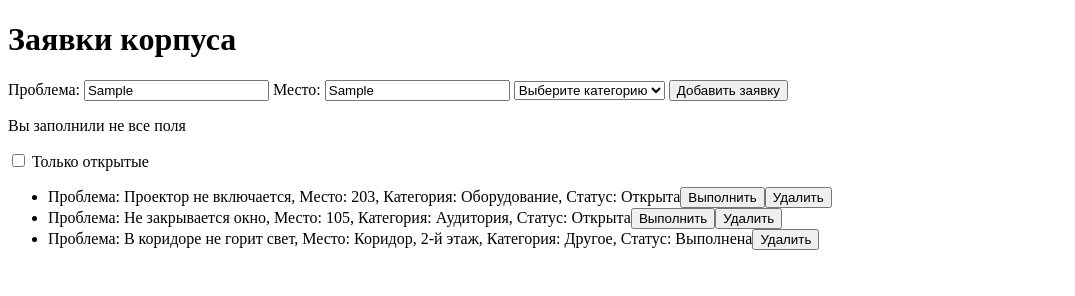
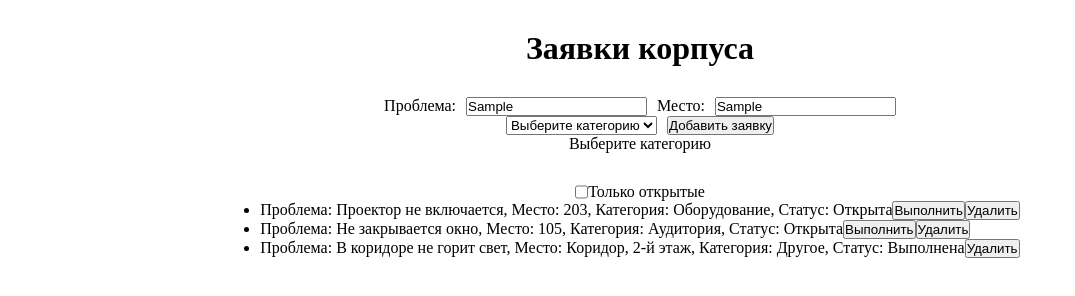
Before and after one commit to Nikita-2900/mdk7.3, a plain HTML site: page index.html in a window 1280 px wide. Both pictures are taken after typing "Sample", "Sample" into the empty fields and a click on the button "Добавить заявку". Shown: the whole page, without its empty margins (0-1075 px from the left). Drawn offline with Linux system fonts and the light colour scheme.

Commit message:
Сделал стили

```diff
--- a/index.html
+++ b/index.html
@@ -1,17 +1,24 @@
 <!DOCTYPE html>
 <html lang="ru">
+
 <head>
     <meta charset="UTF-8">
     <meta name="viewport" content="width=device-width, initial-scale=1.0">
     <title>Заявки</title>
     <script src="index.js" defer></script>
+    <link rel="stylesheet" href="style.css">
 </head>
+
 <body>
     <h1>Заявки корпуса</h1>
+    <div class="add">
+        <div class="fff">
             <label for="trouble-id">Проблема:</label>
             <input type="text" id="trouble-id">
             <label for="room-id">Место:</label>
             <input type="text" id="room-id">
+        </div>
+        <div class="fff">
             <select id="category-id">
                 <option value="" hidden disabled selected>Выберите категорию</option>
                 <option value="Оборудование">Оборудование</option>
@@ -19,9 +26,17 @@
                 <option value="Другое">Другое</option>
             </select>
             <button id="add-button">Добавить заявку</button>
+        </div>
         <p id="message"></p>
+    </div>
+    <div class="sss">
         <input type="checkbox" id="showHint">
         <label for="showHint">Только открытые</label>
+    </div>
+    <div class="ddd">
         <ul id="tickets-id"></ul>
+    </div>
+
 </body>
+
 </html>
--- a/index.js
+++ b/index.js
@@ -56,8 +56,14 @@ renderTickets();
 
 add_button.addEventListener('click', () => {
     const new_obj = { title: "", room: "", category: "", done: false }
-    if (trouble_id.value.trim() == "" || room_id.value.trim() == "" || category_id.value === "") {
-        message.textContent = "Вы заполнили не все поля"
+    if (trouble_id.value.trim() == "") {
+        message.textContent = "Укажите проблему"
+    }
+    else if (room_id.value.trim() == "") {
+        message.textContent = "Укажите Место"
+    }
+    else if (category_id.value === "") {
+        message.textContent = "Выберите категорию"
     }
     else {
         new_obj.title = trouble_id.value
--- /dev/null
+++ b/style.css
@@ -0,0 +1,40 @@
+* {
+    padding: 0;
+    margin: 0;
+    box-sizing: border-box;
+}
+
+h1 {
+    margin: 30px;
+    display: flex;
+    justify-content: center;
+}
+
+.add {
+    flex-direction: column;
+        margin-bottom: 30px;
+}
+
+.fff {
+    display: flex;
+    justify-content: center;
+    gap: 10px;
+}
+.ddd {
+    display: flex;
+    justify-content: center;
+    align-items: center;
+    flex-direction: column;
+}
+#showHint {
+    flex-direction: row;
+}
+.sss {
+    margin-top: 30px;
+    display: flex;
+    justify-content: center;
+}
+p {
+    display: flex;
+    justify-content: center;
+}
```
Lines whose indentation alone changed are shown as unchanged.
